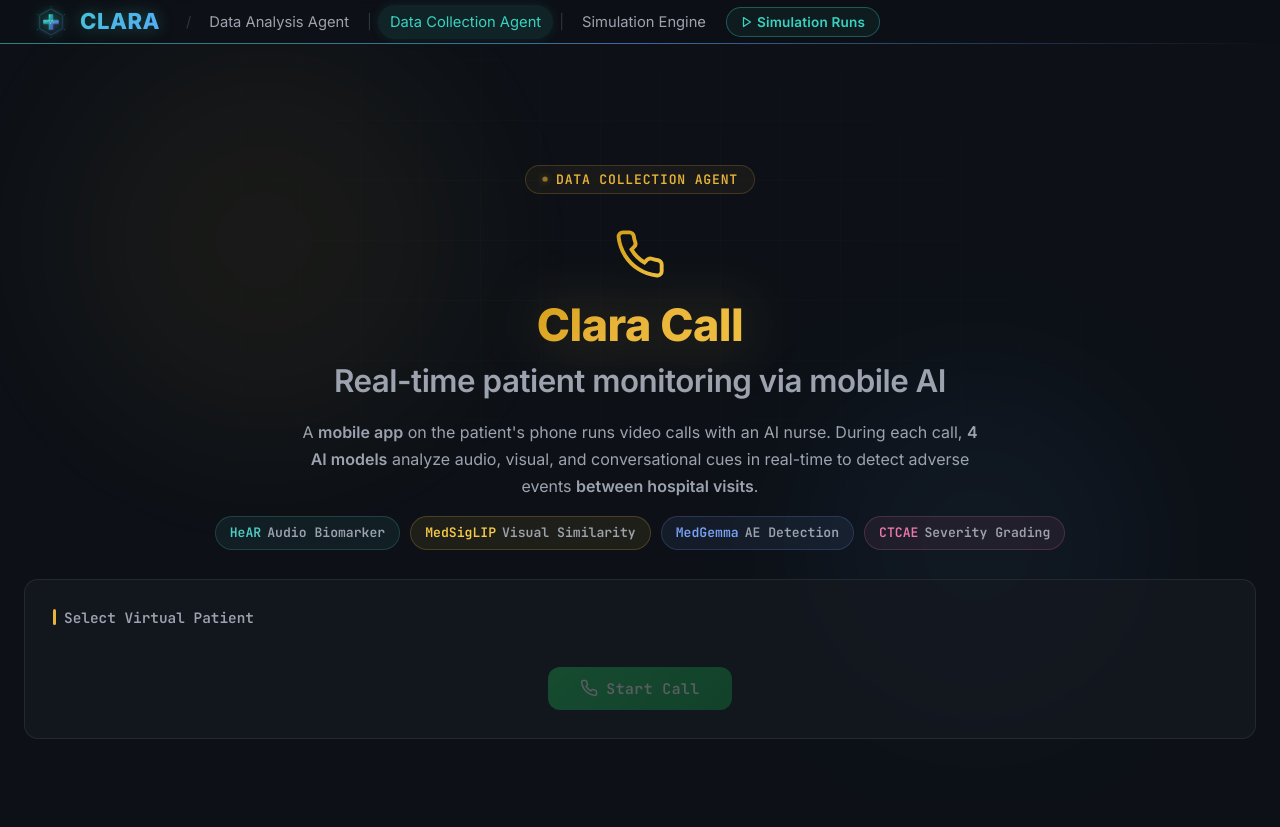
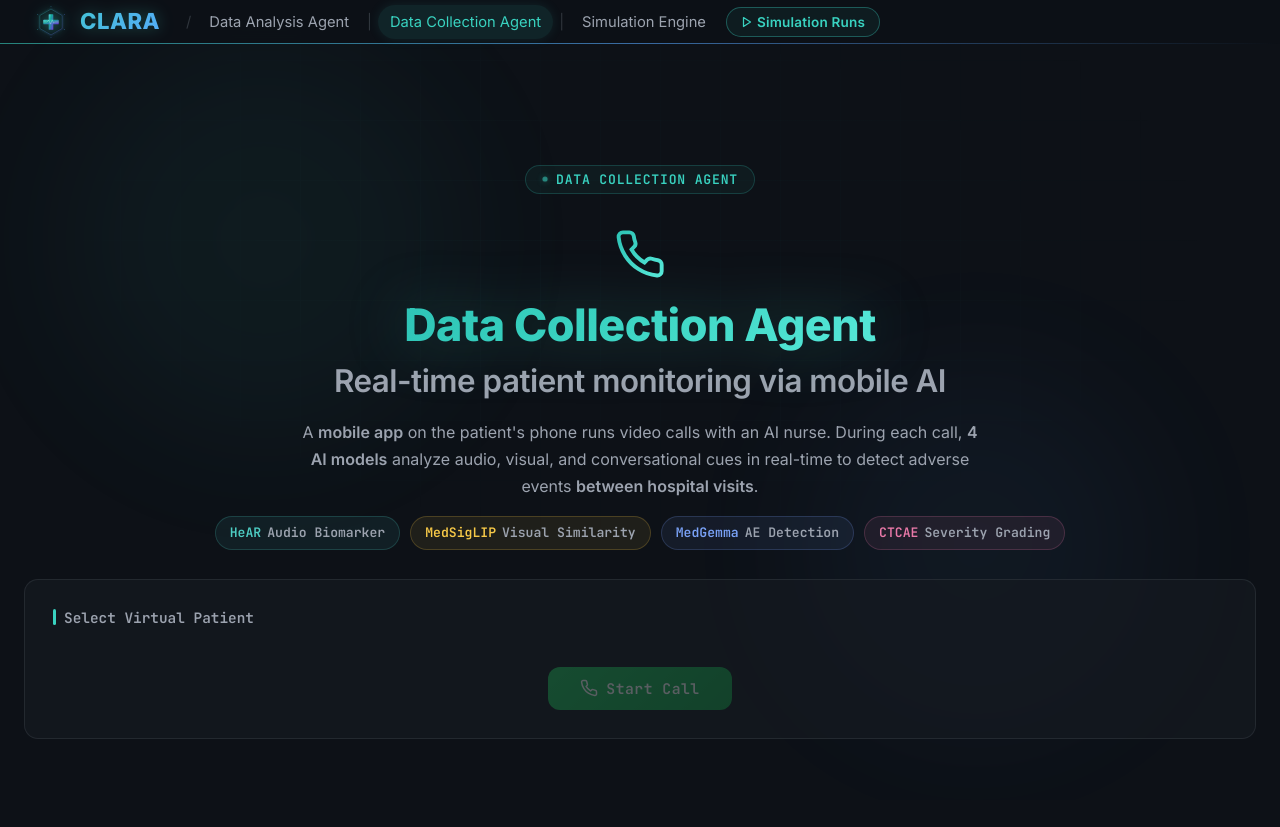
Before and after one commit to newmes/CLARA, a Django app: template frontend/templates/demo/care_agent.html in a window 1280 px wide. Run offline with Django 5.2, Linux system fonts and the light colour scheme; the template is opened without the code that fills it, so the values that code supplies are empty.

Commit message:
[DESIGN] Care Agent 제목 Data Collection Agent로 변경 + 랜딩 서브타이틀 폰트 축소
- care_agent.html: 페이지 타이틀/히어로 Clara Call → Data Collection Agent
- landing.html: word-expansion 폰트 0.7em → 0.38em

Co-Authored-By: Claude Opus 4.6 <noreply@anthropic.com>

```diff
--- a/frontend/templates/demo/care_agent.html
+++ b/frontend/templates/demo/care_agent.html
@@ -1,7 +1,7 @@
 {% extends "base/base.html" %}
 {% load static %}
 
-{% block title %}Clara Call{% endblock %}
+{% block title %}Data Collection Agent{% endblock %}
 
 {% block extra_head %}
 <style>
@@ -10,10 +10,10 @@
    Prefix: ci- (Care Intelligence)
    ═══════════════════════════════════════════════════════════ */
 :root {
-  --ci-accent: #e8b339;
-  --ci-accent-dim: rgba(232,179,57,0.1);
-  --ci-accent-border: rgba(232,179,57,0.2);
-  --ci-accent-glow: rgba(232,179,57,0.35);
+  --ci-accent: #39d2c0;
+  --ci-accent-dim: rgba(57,210,192,0.1);
+  --ci-accent-border: rgba(57,210,192,0.2);
+  --ci-accent-glow: rgba(57,210,192,0.35);
   --ci-green: #3fb950;
   --ci-red: #f85149;
   --ci-orange: #d29922;
@@ -36,8 +36,8 @@
   content: '';
   position: absolute; inset: 0;
   background-image:
-    linear-gradient(rgba(232,179,57,0.015) 1px, transparent 1px),
-    linear-gradient(90deg, rgba(232,179,57,0.015) 1px, transparent 1px);
+    linear-gradient(rgba(57,210,192,0.015) 1px, transparent 1px),
+    linear-gradient(90deg, rgba(57,210,192,0.015) 1px, transparent 1px);
   background-size: 60px 60px;
   mask-image: radial-gradient(ellipse 60% 50% at 50% 30%, black 20%, transparent 80%);
   -webkit-mask-image: radial-gradient(ellipse 60% 50% at 50% 30%, black 20%, transparent 80%);
@@ -60,15 +60,15 @@
   display: inline-flex; align-items: center; gap: 8px;
   font: 600 0.82em 'JetBrains Mono', monospace;
   color: var(--ci-accent);
-  padding: 5px 16px; border: 1px solid rgba(232,179,57,0.2);
-  border-radius: 24px; background: rgba(232,179,57,0.05);
+  padding: 5px 16px; border: 1px solid rgba(57,210,192,0.2);
+  border-radius: 24px; background: rgba(57,210,192,0.05);
   margin-bottom: 1.2em; letter-spacing: 0.8px; text-transform: uppercase;
 }
 .ci-hero-overline .ci-pulse {
   width: 6px; height: 6px; border-radius: 50%;
   background: var(--ci-accent);
   animation: ciPulse 2s ease-in-out infinite;
-  box-shadow: 0 0 8px rgba(232,179,57,0.6);
+  box-shadow: 0 0 8px rgba(57,210,192,0.6);
 }
 @keyframes ciPulse {
   0%, 100% { opacity: 1; transform: scale(1); }
@@ -89,9 +89,9 @@
   line-height: 1.12; margin-bottom: 0.4em;
 }
 .ci-hero-title .ci-accent {
-  background: linear-gradient(135deg, #d4a017 0%, var(--ci-accent) 40%, #f0c040 100%);
+  background: linear-gradient(135deg, #2ec4b6 0%, var(--ci-accent) 40%, #56e8d8 100%);
   -webkit-background-clip: text; -webkit-text-fill-color: transparent;
-  background-clip: text; filter: drop-shadow(0 0 30px rgba(232,179,57,0.3));
+  background-clip: text; filter: drop-shadow(0 0 30px rgba(57,210,192,0.3));
 }
 .ci-hero-title .ci-dim { color: var(--text-secondary); -webkit-text-fill-color: var(--text-secondary); }
 .ci-hero-sub {
@@ -882,7 +882,7 @@
   </div>
 
   <h1 class="ci-hero-title">
-    <span class="ci-accent">Clara Call</span><br>
+    <span class="ci-accent">Data Collection Agent</span><br>
     <span class="ci-dim" style="font-size:0.7em;font-weight:600;">Real-time patient monitoring via mobile AI</span>
   </h1>
 
```
Also changed, not shown: other parts of frontend/templates/demo/care_agent.html (+23 -23 lines), frontend/templates/landing/landing.html (+11 -11 lines).
